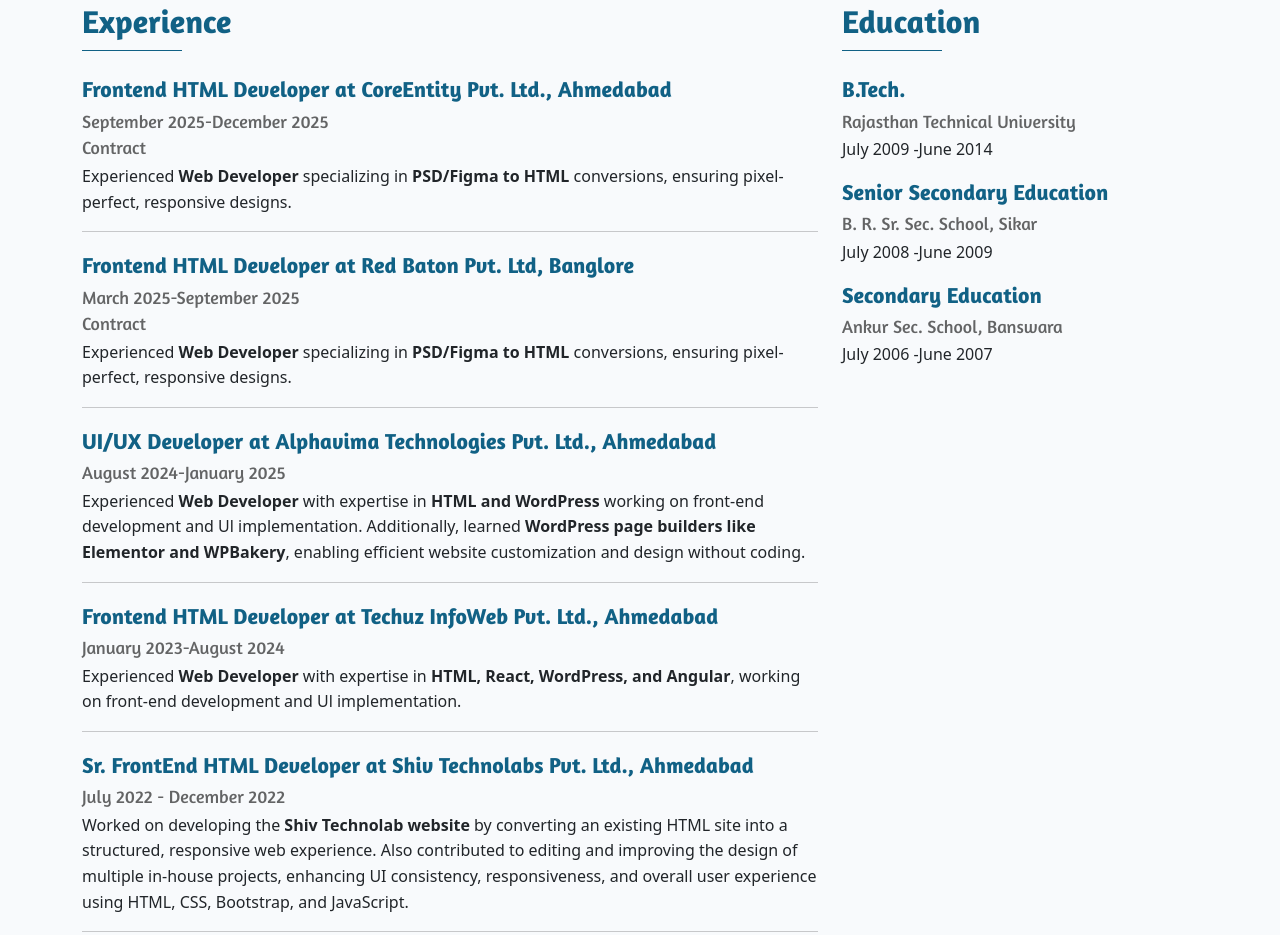
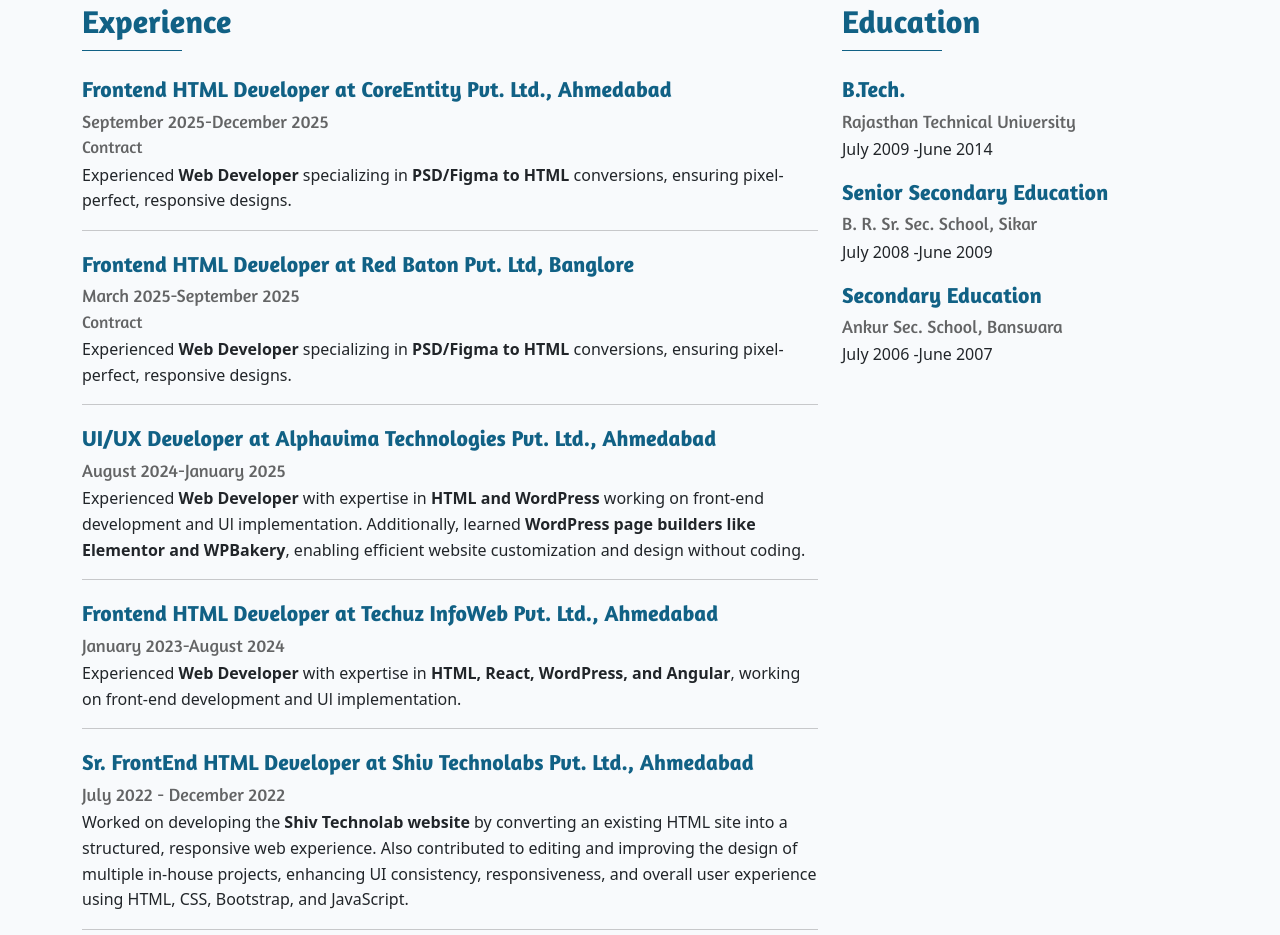
Before and after one commit to SourabhPandya22/Resume, a plain HTML site: page index.html in a window 1280 px wide. Shown: the part 1339-2274 px from the top of the page. Drawn offline with Linux system fonts and the light colour scheme.

Commit message:
Update style.css

```diff
--- a/assets/css/style.css
+++ b/assets/css/style.css
@@ -355,6 +355,11 @@
     opacity: 0.7;
 }
 
+.contract{
+    font-weight: 400;
+    font-size: 17px;
+}
+
 
 
 @media screen and (max-width: 767px) {
```
